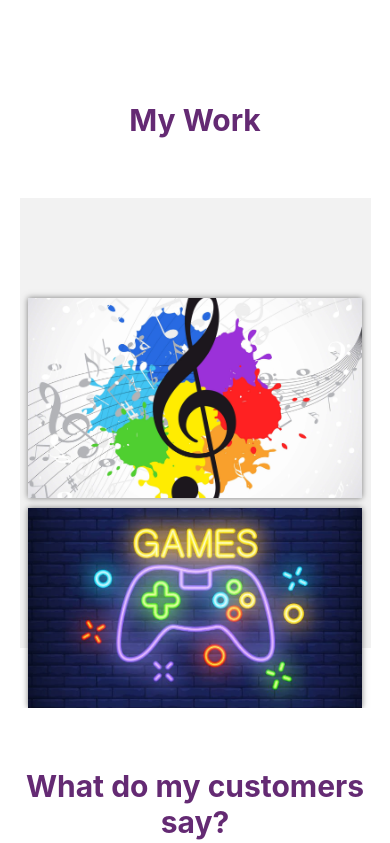
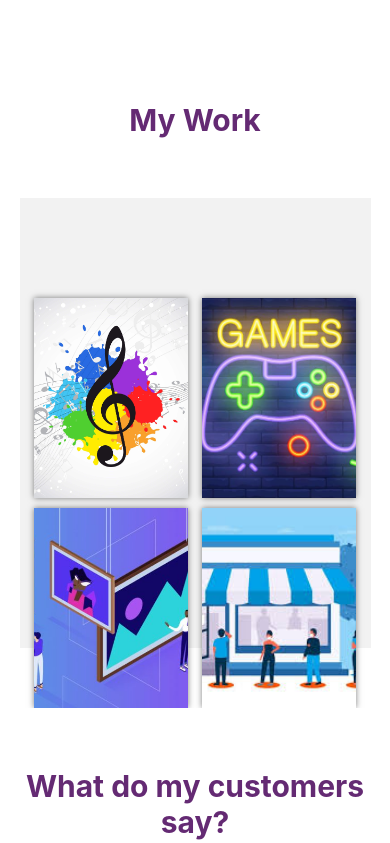
Before and after one commit to DANIELANTO/Personal_Website, a plain HTML site: page index.html in a window 390 px wide. Shown: the part 1535-2378 px from the top of the page. Drawn offline with Linux system fonts and the light colour scheme.

Commit message:
Update style.css

```diff
--- a/css/style.css
+++ b/css/style.css
@@ -393,7 +393,7 @@ header .text-header{
 
     /* Galeria */
     .Imagen-port{
-        width: 95%;
+        width: 44%;
     }
 
 
```
